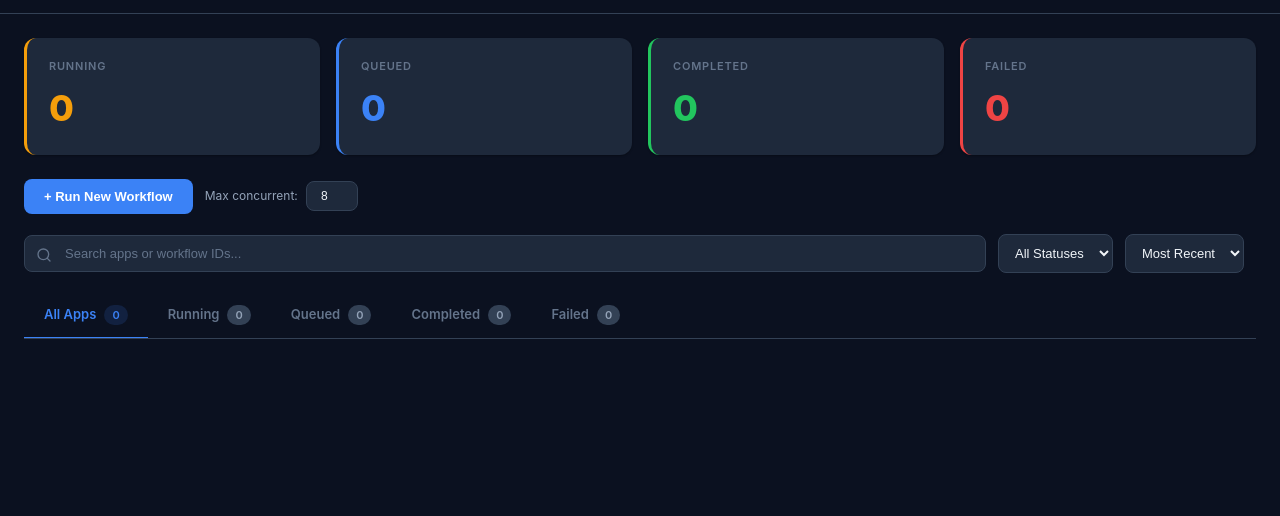
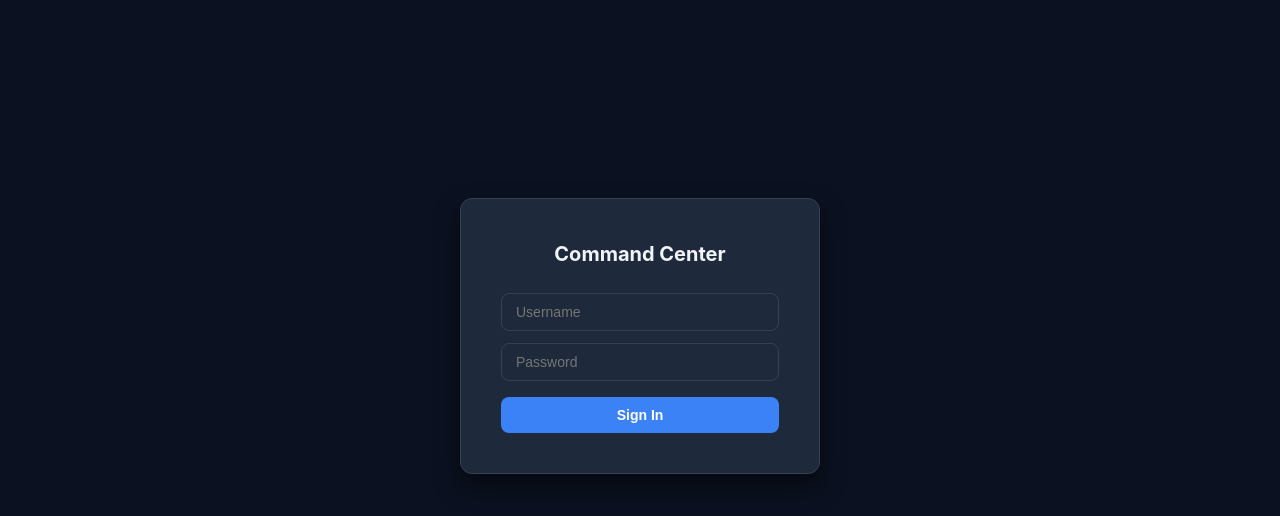
Before and after one commit to sjd9021/create-app-dashboard, a website: page index.html in a window 1280 px wide. Shown: the part 64-580 px from the top of the page. Drawn offline with nearby package versions, Linux system fonts and the light colour scheme.

Commit message:
feat: add password protection to dashboard
Username: Composio / Password: Composio123
Uses sessionStorage so login persists per browser tab session.

Co-Authored-By: Claude Opus 4.6 <noreply@anthropic.com>

```diff
--- a/index.html
+++ b/index.html
@@ -798,6 +798,58 @@
         }
         @keyframes spin { to { transform: rotate(360deg); } }
 
+        /* Login overlay */
+        .login-overlay {
+            position: fixed; inset: 0; z-index: 9999;
+            background: var(--bg-primary);
+            display: flex; align-items: center; justify-content: center;
+        }
+        .login-box {
+            background: var(--bg-card);
+            border: 1px solid var(--border-light);
+            border-radius: var(--radius);
+            padding: 40px;
+            width: 360px;
+            box-shadow: var(--shadow-lg);
+            text-align: center;
+        }
+        .login-box h2 {
+            margin-bottom: 24px;
+            font-size: 20px;
+            color: var(--text-primary);
+        }
+        .login-box input {
+            width: 100%;
+            padding: 10px 14px;
+            margin-bottom: 12px;
+            background: var(--bg-input);
+            border: 1px solid var(--border-light);
+            border-radius: var(--radius-sm);
+            color: var(--text-primary);
+            font-size: 14px;
+            outline: none;
+        }
+        .login-box input:focus { border-color: var(--accent-blue); }
+        .login-box button {
+            width: 100%;
+            padding: 10px;
+            background: var(--accent-blue);
+            color: #fff;
+            border: none;
+            border-radius: var(--radius-sm);
+            font-size: 14px;
+            font-weight: 600;
+            cursor: pointer;
+            margin-top: 4px;
+        }
+        .login-box button:hover { background: var(--accent-blue-hover); }
+        .login-error {
+            color: var(--accent-red);
+            font-size: 12px;
+            margin-top: 8px;
+            display: none;
+        }
+
         /* Failure summary collapsible */
         .failure-summary-toggle {
             margin-top: 8px;
@@ -852,6 +904,35 @@
     </style>
 </head>
 <body>
+
+<div id="loginOverlay" class="login-overlay" style="display:none">
+    <div class="login-box">
+        <h2>Command Center</h2>
+        <input type="text" id="loginUser" placeholder="Username" autocomplete="username">
+        <input type="password" id="loginPass" placeholder="Password" autocomplete="current-password">
+        <button onclick="doLogin()">Sign In</button>
+        <div id="loginError" class="login-error">Invalid credentials</div>
+    </div>
+</div>
+<script>
+(function() {
+    const ok = sessionStorage.getItem('ca_auth') === '1';
+    if (!ok) document.getElementById('loginOverlay').style.display = 'flex';
+})();
+function doLogin() {
+    const u = document.getElementById('loginUser').value;
+    const p = document.getElementById('loginPass').value;
+    if (u === 'Composio' && p === 'Composio123') {
+        sessionStorage.setItem('ca_auth', '1');
+        document.getElementById('loginOverlay').style.display = 'none';
+    } else {
+        document.getElementById('loginError').style.display = 'block';
+    }
+}
+document.addEventListener('keydown', function(e) {
+    if (e.key === 'Enter' && document.getElementById('loginOverlay').style.display !== 'none') doLogin();
+});
+</script>
 
 <header class="header">
     <div class="header-left">
```
Also changed, not shown: detail.html (+60 -0 lines).
